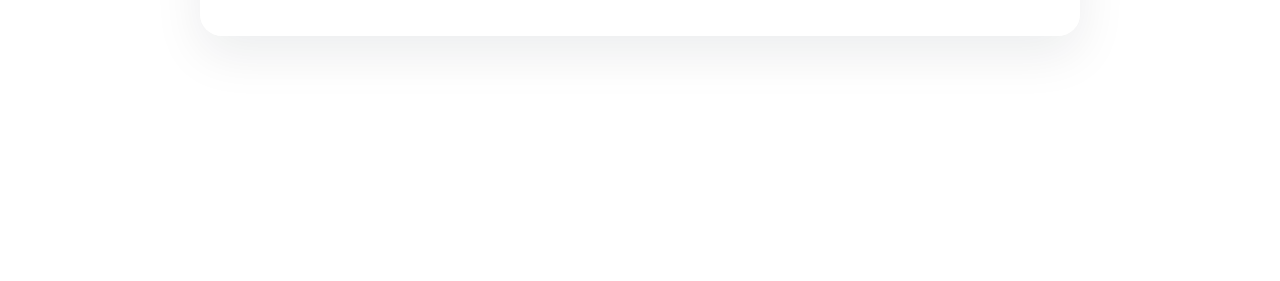
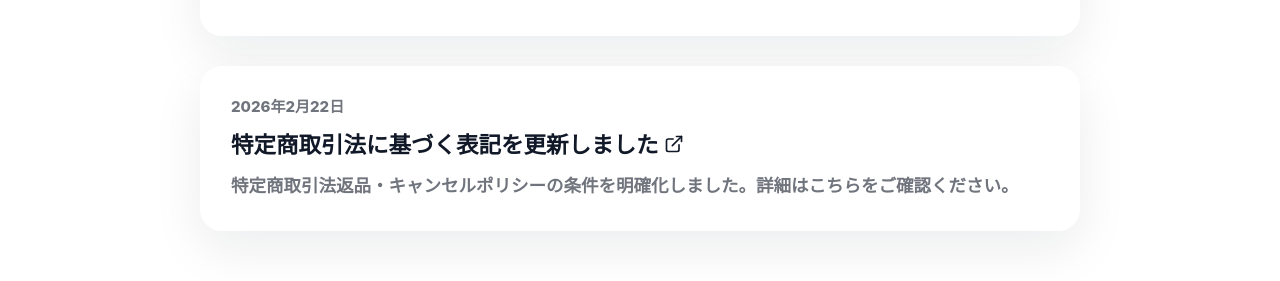
Before and after one commit to LilQ-JP/liiq-site, a Next.js app: page /news in a window 1280 px wide. Shown: the part 486-767 px from the top of the page. Built offline with nearby package versions, Linux system fonts and the light colour scheme; no server answers.

Commit message:
特定商取引法に基づく表記を更新

```diff
--- a/content/news.ts
+++ b/content/news.ts
@@ -24,6 +24,12 @@ export const news: NewsItem[] = [
     title: "LilQ ウェブサイトをリニューアルしました",
     body: "動画編集・切り抜きサービスのウェブサイトを新しく作り直しました。お気軽にご依頼ください。",
   },
+  {
+    date: "2026-02-22",
+    title: "特定商取引法に基づく表記を更新しました",
+    body: "特定商取引法返品・キャンセルポリシーの条件を明確化しました。詳細はこちらをご確認ください。",
+    href: "https://lilq.jp/legal"  // 外部リンク（任意）
+  },
   // 追加例:
   // {
   //   date: "2026-02-20",
--- a/content/site.json
+++ b/content/site.json
@@ -527,7 +527,7 @@
       "metaTitle": "特定商取引法に基づく表記 | LilQ",
       "backLabel": "トップに戻る",
       "title": "特定商取引法に基づく表記",
-      "updated": "最終更新日：2026年2月20日",
+      "updated": "最終更新日：2026年2月22日",
       "items": [
         { "label": "屋号", "value": "LilQ（リルク）" },
         { "label": "代表者名", "value": "宮宅 晴規（ミヤケ ハルキ）" },
@@ -540,8 +540,8 @@
         { "label": "代金の支払方法", "value": "銀行振込・クレジットカード・PayPal" },
         { "label": "代金の支払時期", "value": "後払い制（納品物をご確認いただいた後にお支払いをお願いします。モニター価格のため、納品・ご確認後にお見積もりをご提示し、ご請求いたします）" },
         { "label": "商品・サービスの提供時期", "value": "ご依頼内容確認後、最短24時間-3営業日以内に納品（プランによる）。納品後にご確認いただき、ご満足いただけましたらお支払いをお願いします。" },
-        { "label": "返品・キャンセルについて", "value": "制作開始前のキャンセルは費用のご請求はいたしません。納品物にご満足いただけない場合はお支払い不要とし、修正対応または返金にて対応いたします。" },
-        { "label": "動作環境", "value": "MP4形式でのデータ納品。YouTube・TikTok・X等のSNSへの投稿に対応。" },
+        {"label": "返品・キャンセルについて","value": "制作開始前のキャンセル：費用は一切発生しません。制作開始後・納品前のキャンセル：原則費用は発生しません。制作の進捗状況によりご相談となる場合があります。納品後のキャンセル・支払い免除：納品物に当初の依頼内容と明らかに異なる制作上の不備がある場合に限り、修正対応または支払い免除にて対応いたします。以下の場合は対象外となります。「イメージと違う」など主観的なご理由によるもの／無料修正（2回）の対応完了後のご要望／納品後のご都合によるキャンセル。"},
+        {"label": "動作環境", "value": "MP4形式でのデータ納品。YouTube・TikTok・X等のSNSへの投稿に対応。" },
         { "label": "表示価格", "value": "表示価格は全て税込価格です。" }
       ],
       "footer": "ご不明な点は contact@lilq-official.com までお問い合わせください。"
```
